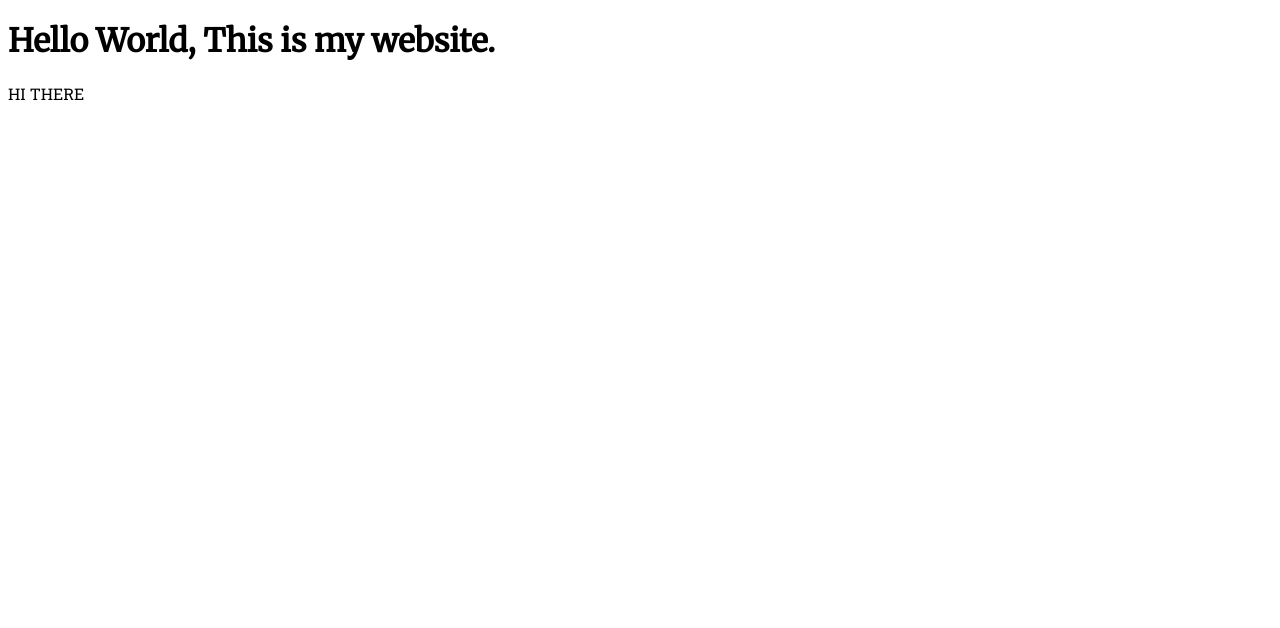
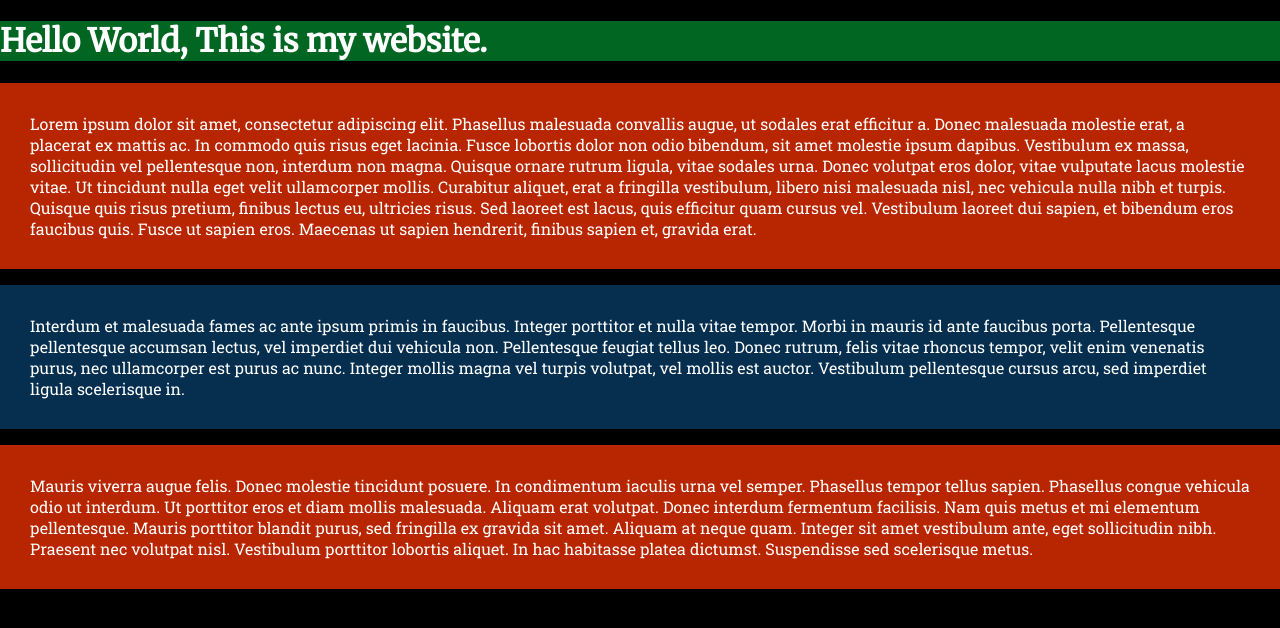
Before and after one commit to tmh528/tmh528.github.io, a plain HTML site: page index.html in a window 1280 px wide. Drawn offline with Linux system fonts and the light colour scheme.

Commit message:
Adding some basic styling

```diff
--- a/index.html
+++ b/index.html
@@ -6,6 +6,8 @@
 	</head>
 	<body>
 		<h1>Hello World, This is my website.</h1>
-		<p>HI THERE</p>
+		<p class="odd-paragraph">Lorem ipsum dolor sit amet, consectetur adipiscing elit. Phasellus malesuada convallis augue, ut sodales erat efficitur a. Donec malesuada molestie erat, a placerat ex mattis ac. In commodo quis risus eget lacinia. Fusce lobortis dolor non odio bibendum, sit amet molestie ipsum dapibus. Vestibulum ex massa, sollicitudin vel pellentesque non, interdum non magna. Quisque ornare rutrum ligula, vitae sodales urna. Donec volutpat eros dolor, vitae vulputate lacus molestie vitae. Ut tincidunt nulla eget velit ullamcorper mollis. Curabitur aliquet, erat a fringilla vestibulum, libero nisi malesuada nisl, nec vehicula nulla nibh et turpis. Quisque quis risus pretium, finibus lectus eu, ultricies risus. Sed laoreet est lacus, quis efficitur quam cursus vel. Vestibulum laoreet dui sapien, et bibendum eros faucibus quis. Fusce ut sapien eros. Maecenas ut sapien hendrerit, finibus sapien et, gravida erat.</p>
+		<p class="even-paragraph">Interdum et malesuada fames ac ante ipsum primis in faucibus. Integer porttitor et nulla vitae tempor. Morbi in mauris id ante faucibus porta. Pellentesque pellentesque accumsan lectus, vel imperdiet dui vehicula non. Pellentesque feugiat tellus leo. Donec rutrum, felis vitae rhoncus tempor, velit enim venenatis purus, nec ullamcorper est purus ac nunc. Integer mollis magna vel turpis volutpat, vel mollis est auctor. Vestibulum pellentesque cursus arcu, sed imperdiet ligula scelerisque in.</p>
+		<p class="odd-paragraph">Mauris viverra augue felis. Donec molestie tincidunt posuere. In condimentum iaculis urna vel semper. Phasellus tempor tellus sapien. Phasellus congue vehicula odio ut interdum. Ut porttitor eros et diam mollis malesuada. Aliquam erat volutpat. Donec interdum fermentum facilisis. Nam quis metus et mi elementum pellentesque. Mauris porttitor blandit purus, sed fringilla ex gravida sit amet. Aliquam at neque quam. Integer sit amet vestibulum ante, eget sollicitudin nibh. Praesent nec volutpat nisl. Vestibulum porttitor lobortis aliquet. In hac habitasse platea dictumst. Suspendisse sed scelerisque metus.</p>
 	</body>
 </html>
--- a/style.css
+++ b/style.css
@@ -1,6 +1,21 @@
+body{
+	background-color: #000000;
+	color: #FFF;
+	margin:0;
+}
 p {
 	font-family: 'Roboto Slab', serif;
+	background: #B82601;
+	display:block;
+	padding: 30px;
 }
 h1 {
 	font-family: 'Merriweather', serif;
+	background-color: #006622;
+	display: block;
+
 }
+.even-paragraph{
+	background: #062F4F
+}
+div {}
```
